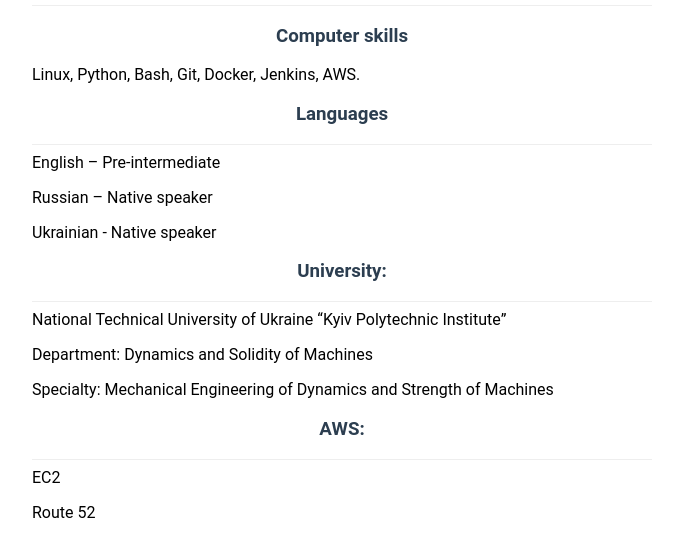
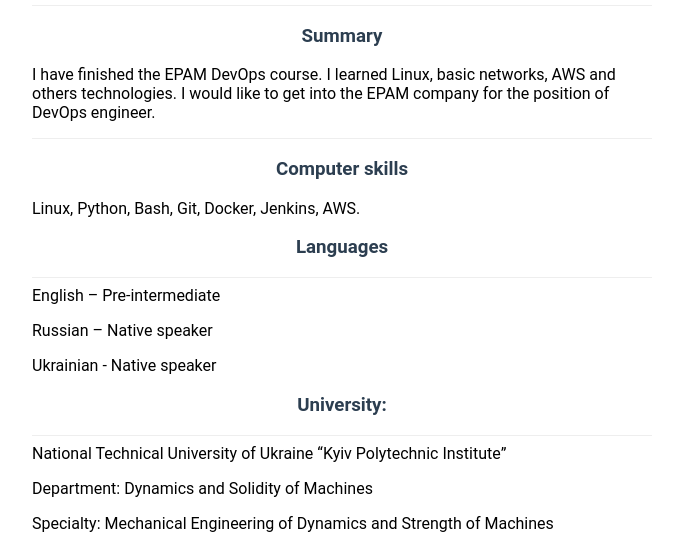
Before and after one commit to ArturMaksymchuk/DevOps-CV, a plain HTML site: page index.html in a window 1280 px wide. Shown: the part 259-794 px from the top of the page, without its empty margins (298-981 px from the left). Drawn offline with Linux system fonts and the light colour scheme.

Commit message:
Update index.html

```diff
--- a/index.html
+++ b/index.html
@@ -30,6 +30,12 @@ Mobile/Telegram/Viber:
 
     <div class="skills">
       <hr>
+<h3>Summary</h3>
+
+I have finished the EPAM DevOps course. I learned Linux, basic  networks, AWS  and others technologies. I would like to get into the EPAM company for the position of DevOps engineer.
+
+      </p>
+<hr>
 
       <h3>Computer skills</h3>
 
```
